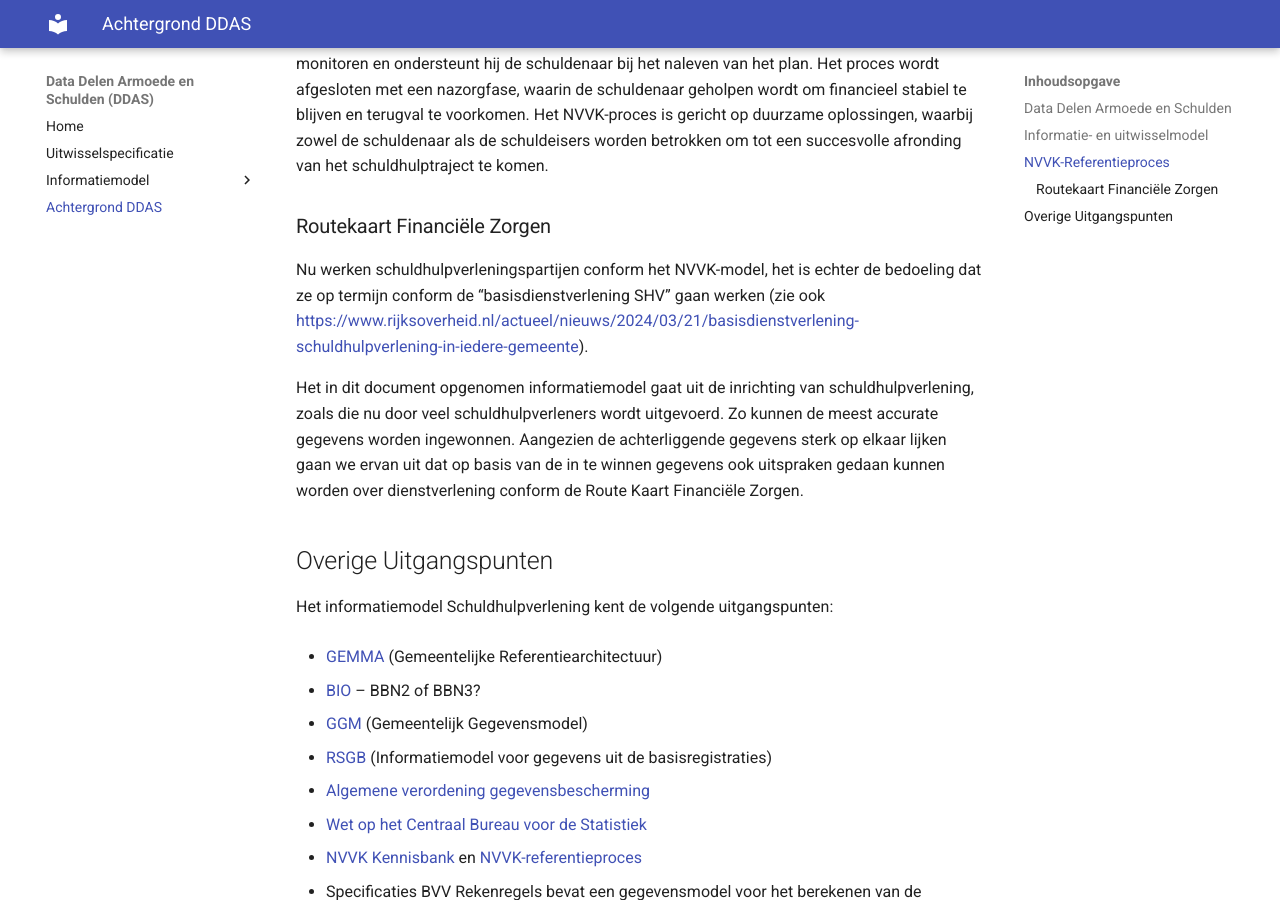
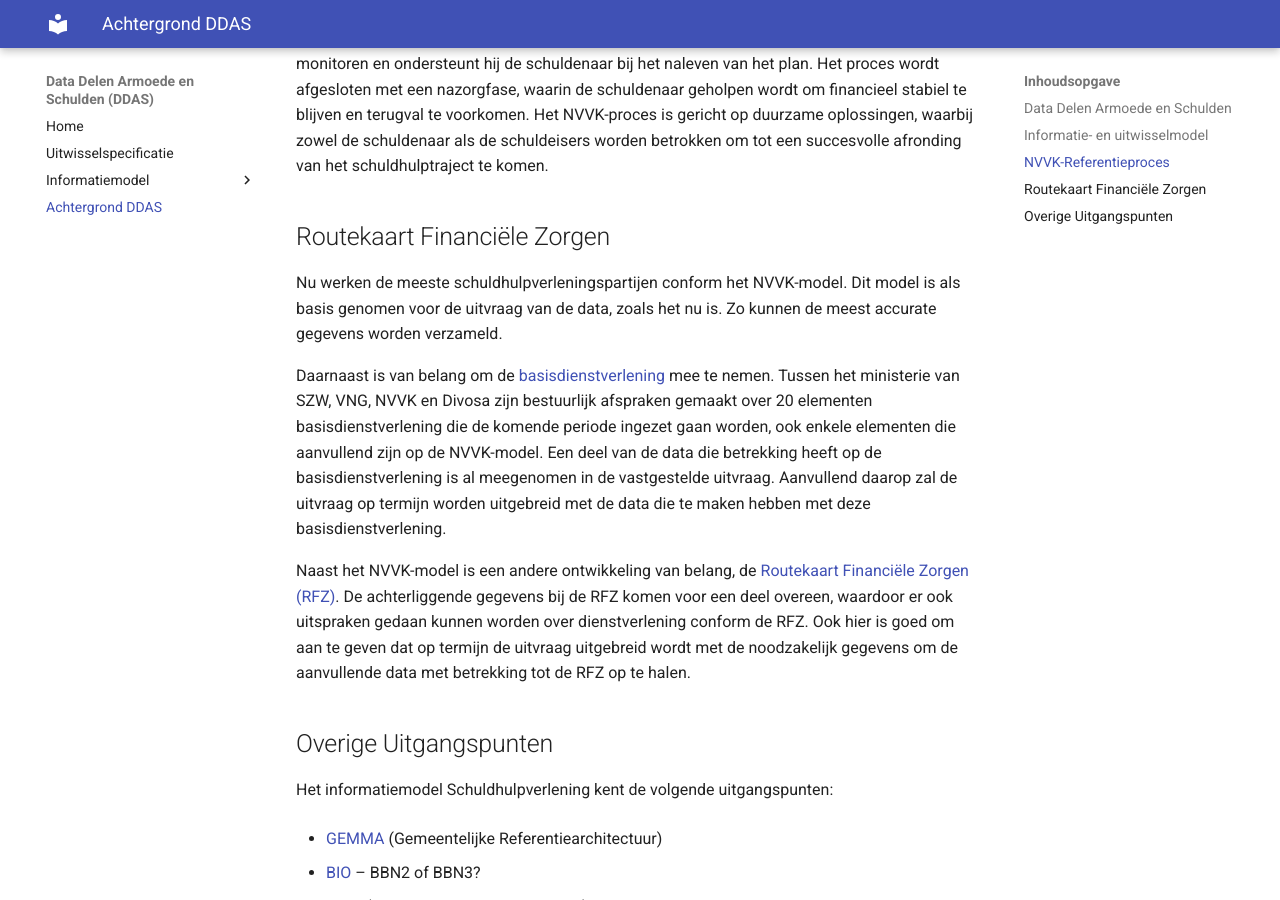
Before and after one commit to VNG-Realisatie/ddas, an MkDocs documentation site: the page built from docs/Achtergrond.md, in a window 1280 px wide and 900 px high, scrolled down 2272 px. Built offline with MkDocs 1.6.1 and Material for MkDocs 9.7.7, drawn with Linux system fonts in a browser that asks for light colours; the version menu is left out.

Commit message:
Fout in voorbeeldbestanden en tekstueel

```diff
--- a/docs/Achtergrond.md
+++ b/docs/Achtergrond.md
@@ -30,11 +30,13 @@ Het NVVK-proces voor schuldhulpverlening, gehanteerd door de Nederlandse Verenig
 
 Na de intake en planvorming volgt de uitvoeringsfase, waarin de schuldhulpverlener de afgesproken maatregelen implementeert. Dit kan onder meer inhouden het onderhandelen met schuldeisers om tot haalbare betalingsregelingen te komen, het aanvragen van schuldhulpverleningstrajecten of het begeleiden van de schuldenaar door een wettelijke schuldsaneringsregeling. Gedurende deze fase blijft de schuldhulpverlener de voortgang monitoren en ondersteunt hij de schuldenaar bij het naleven van het plan. Het proces wordt afgesloten met een nazorgfase, waarin de schuldenaar geholpen wordt om financieel stabiel te blijven en terugval te voorkomen. Het NVVK-proces is gericht op duurzame oplossingen, waarbij zowel de schuldenaar als de schuldeisers worden betrokken om tot een succesvolle afronding van het schuldhulptraject te komen.
 
-### Routekaart Financiële Zorgen
+## Routekaart Financiële Zorgen
 
-Nu werken schuldhulpverleningspartijen conform het NVVK-model, het is echter de bedoeling dat ze op termijn conform de “basisdienstverlening SHV” gaan werken (zie ook <https://www.rijksoverheid.nl/actueel/nieuws/2024/03/21/basisdienstverlening-schuldhulpverlening-in-iedere-gemeente>).
+Nu werken de meeste schuldhulpverleningspartijen conform het NVVK-model. Dit model is als basis genomen voor de uitvraag van de data, zoals het nu is. Zo kunnen de meest accurate gegevens worden verzameld.
 
-Het in dit document opgenomen informatiemodel gaat uit de inrichting van schuldhulpverlening, zoals die nu door veel schuldhulpverleners wordt uitgevoerd. Zo kunnen de meest accurate gegevens worden ingewonnen. Aangezien de achterliggende gegevens sterk op elkaar lijken gaan we ervan uit dat op basis van de in te winnen gegevens ook uitspraken gedaan kunnen worden over dienstverlening conform de Route Kaart Financiële Zorgen.
+Daarnaast is van belang om de [basisdienstverlening](https://www.rijksoverheid.nl/actueel/nieuws/2024/03/21/basisdienstverlening-schuldhulpverlening-in-iedere-gemeente) mee te nemen. Tussen het ministerie van SZW, VNG, NVVK en Divosa zijn bestuurlijk afspraken gemaakt over 20 elementen basisdienstverlening die de komende periode ingezet gaan worden, ook enkele elementen die aanvullend zijn op de NVVK-model. Een deel van de data die betrekking heeft op de basisdienstverlening is al meegenomen in de vastgestelde uitvraag. Aanvullend daarop zal de uitvraag op termijn worden uitgebreid met de data die te maken hebben met deze basisdienstverlening.
+
+Naast het NVVK-model is een andere ontwikkeling van belang, de [Routekaart Financiële Zorgen (RFZ)](https://vng.nl/artikelen/de-routekaart-financiele-zorgen). De achterliggende gegevens bij de RFZ komen voor een deel overeen, waardoor er ook uitspraken gedaan kunnen worden over dienstverlening conform de RFZ. Ook hier is goed om aan te geven dat op termijn de uitvraag uitgebreid wordt met de noodzakelijk gegevens om de aanvullende data met betrekking tot de RFZ op te halen.
 
 ## Overige Uitgangspunten
 
--- a/mkdocs.yml
+++ b/mkdocs.yml
@@ -1,5 +1,5 @@
 site_name: Data Delen Armoede en Schulden (DDAS)
-site_description: De uitwisselspecificatie voor de Data Delen Armoede en Schulden (DDAS) API
+site_description: De uitwisselspecificatie voor de Data Delen over Armoede en Schulden (DDAS) API
 site_author: Arjen Brienen
 site_url: https://ddas-api.nl
 theme:
```
Also changed, not shown: site/404.html, site/Achtergrond/index.html, site/Detail_Model Schuldhulpverlening/index.html, site/Hoofdlijnen_Model Schuldhulpverlening/index.html, site/index.html, site/sitemap.xml, site/uitwisselspecificatie/index.html, 5 other files.
